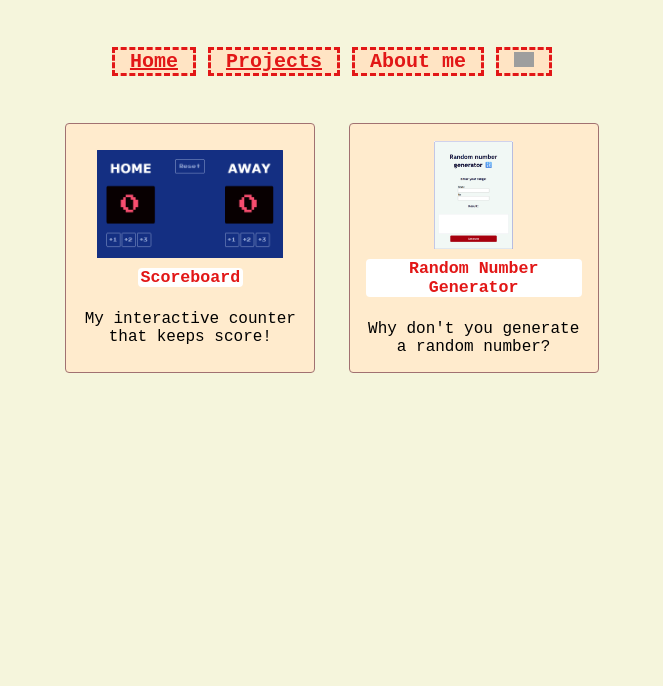
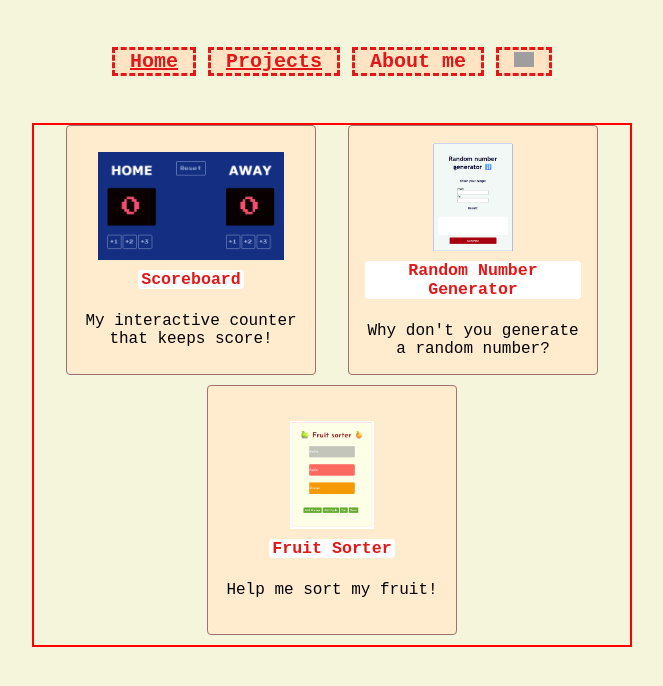
Before and after one commit to SeamlyUK/Seamly, a plain HTML site: page Projects.html in a window 1280 px wide. Shown: the whole page, without its empty margins (308-971 px from the left). Drawn offline with Linux system fonts and the light colour scheme; grey boxes are pictures that could not be loaded.

Commit message:
Fruit project

```diff
--- a/Projects.html
+++ b/Projects.html
@@ -38,7 +38,15 @@
                     <br>
                     <span class="subtitle">Why don't you generate a random number?</span></div></a>
 
+             <a href="Fruit sorter\fruit.html" target="_blank" class="noline">
 
+                <div class="p1">
+
+                    <img src="Images\Fruit.png" class="projectimg">
+
+                    <h5>Fruit Sorter</h5>
+                    <br>
+                    <span class="subtitle">Help me sort my fruit!</span></div></a>
 
 
 </div>
--- a/styles.css
+++ b/styles.css
@@ -91,6 +91,8 @@ a {
     justify-content: space-evenly;
     color: rgb(226, 23, 23);
     margin-top: 20px;
+    border: 2px solid red;
+
 
 }
 
@@ -107,7 +109,8 @@ a {
     background-color: blanchedalmond;
     color: rgb(226, 23, 23);
     padding: 1rem;
-    margin-top: 0;
+    margin-bottom: 10px;
+
 
 }
 
```
Also changed, not shown: Fruit sorter/fruit.css (renamed from fruit.css), Fruit sorter/fruit.html (renamed from fruit.html), Fruit sorter/fruit.js (renamed from fruit.js), Images/Fruit.png (added).
